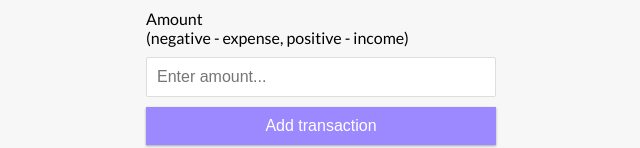
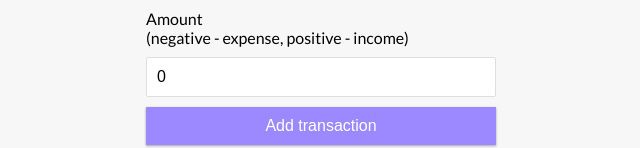
Before and after one commit to uzair-suria/expense-tracker, a React (Create React App) app: page / in a window 1280 px wide. Shown: the part 583-731 px from the top of the page, without its empty margins (319-959 px from the left). Built offline with nearby package versions, Linux system fonts and the light colour scheme.

Commit message:
Update AddTransaction.js

```diff
--- a/src/components/AddTransaction.js
+++ b/src/components/AddTransaction.js
@@ -2,7 +2,7 @@ import React, { useState } from 'react';
 
 export const AddTransaction = () => {
 	const [text, setText] = useState('');
-	const [amount, setAmount] = useState();
+	const [amount, setAmount] = useState(0);
 	return (
 		<>
 			<h3>Add new Transaction</h3>
```
